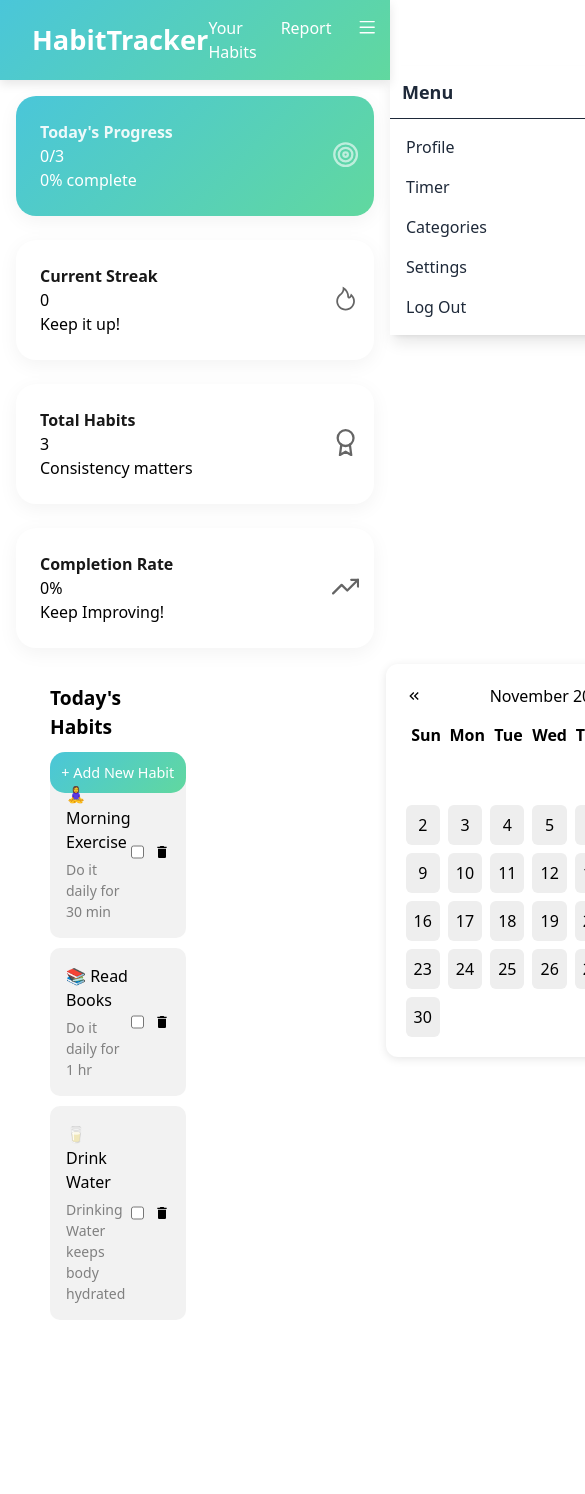
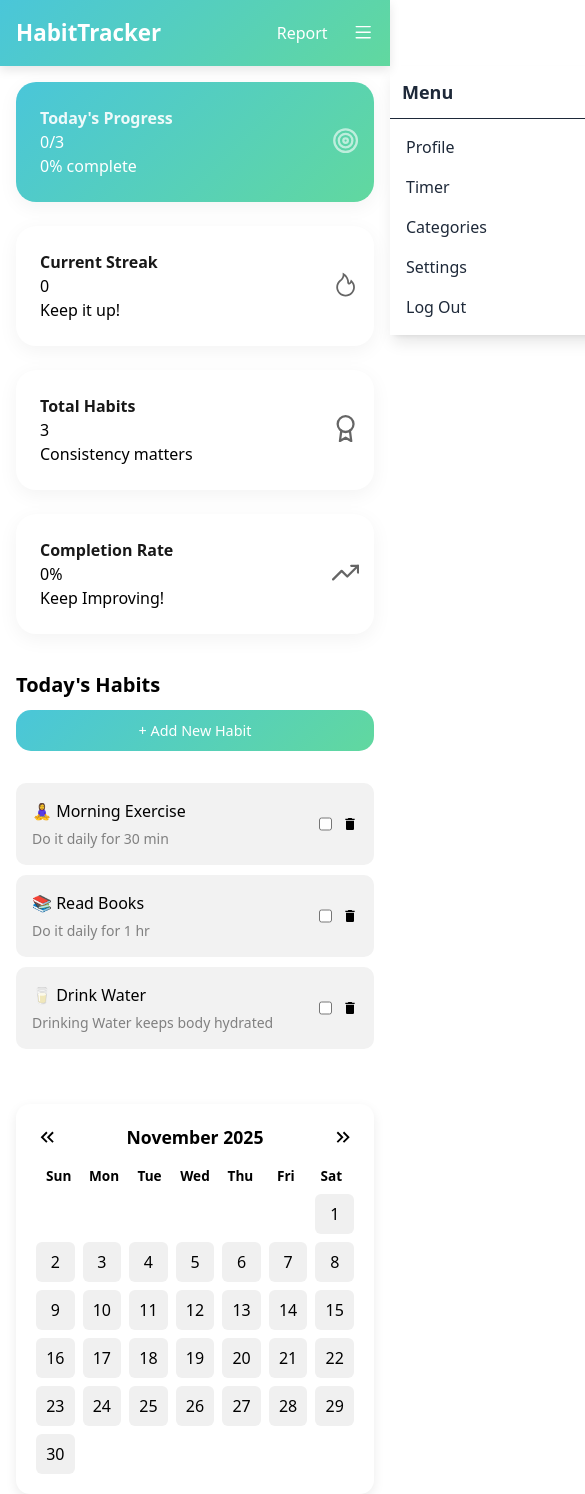
Before and after one commit to Ishagp/Habit_Tracker, a React (Vite) app: page / in a window 390 px wide. Shown: the top 1494 px of the page, 585 px wide, since content can reach past the window. Before the commit the page ends 1330 px from the top, so only its background shows below. Built offline with nearby package versions, Linux system fonts and the light colour scheme.

Commit message:
Responsive fixes and navbar update

```diff
--- a/src/components/Habitlist/Habitlist.jsx
+++ b/src/components/Habitlist/Habitlist.jsx
@@ -3,7 +3,6 @@ import styles from "./Habitlist.module.css";
 import MonthlyCalendar from "../MonthlyCalendar/MonthlyCalendar";
 import { MdDelete } from "react-icons/md";
 
-/* Date */
 const getTodayStr = () => new Date().toISOString().split("T")[0];
 
 const getYesterdayStr = () => {
@@ -12,7 +11,6 @@ const getYesterdayStr = () => {
     return d.toISOString().split("T")[0];
 };
 
-/*Streak*/
 const computeStreak = (dates) => {
     if (!dates || dates.length === 0) return 0;
 
@@ -42,7 +40,6 @@ const Habitlist = ({ habits, addHabit, deleteHabit }) => {
         "👨‍🎓", "✏️", "🔬", "😊", "🎨", "🎯", "🥛", "🌸"
     ];
 
-    /*Calendar + stats state */
     const [completedDates, setCompletedDates] = useState(() => {
         const stored = localStorage.getItem("calendarCompletedDates");
         return stored ? JSON.parse(stored) : [];
@@ -54,10 +51,7 @@ const Habitlist = ({ habits, addHabit, deleteHabit }) => {
     });
 
     useEffect(() => {
-        localStorage.setItem(
-            "calendarCompletedDates",
-            JSON.stringify(completedDates)
-        );
+        localStorage.setItem("calendarCompletedDates", JSON.stringify(completedDates));
     }, [completedDates]);
 
     useEffect(() => {
@@ -66,7 +60,6 @@ const Habitlist = ({ habits, addHabit, deleteHabit }) => {
 
     const todayStr = getTodayStr();
 
-    /* Toggle habit for TODAY */
     const handleToggleHabit = (habit) => {
         const isCompletedToday =
             habitStats[habit.id]?.completedDates?.includes(todayStr) || false;
@@ -86,18 +79,11 @@ const Habitlist = ({ habits, addHabit, deleteHabit }) => {
 
             if (newCompleted) {
                 completedDatesForHabit.push(todayStr);
-
-                const yesterdayStr = getYesterdayStr();
-                if (lastCompletedDate === yesterdayStr) {
-                    streak += 1;
-                } else {
-                    streak = 1;
-                }
+                if (lastCompletedDate === getYesterdayStr()) streak += 1;
+                else streak = 1;
                 lastCompletedDate = todayStr;
             } else {
-                completedDatesForHabit = completedDatesForHabit.filter(
-                    (d) => d !== todayStr
-                );
+                completedDatesForHabit = completedDatesForHabit.filter(d => d !== todayStr);
                 streak = computeStreak(completedDatesForHabit);
                 lastCompletedDate =
                     completedDatesForHabit[completedDatesForHabit.length - 1] || null;
@@ -113,21 +99,18 @@ const Habitlist = ({ habits, addHabit, deleteHabit }) => {
             };
         });
 
-        if (newCompleted) {
-            setCompletedDates((prev) =>
-                prev.includes(todayStr) ? prev : [...prev, todayStr]
-            );
-        } else {
-            setCompletedDates((prev) => prev.filter((d) => d !== todayStr));
-        }
+        setCompletedDates(prev =>
+            newCompleted
+                ? [...new Set([...prev, todayStr])]
+                : prev.filter(d => d !== todayStr)
+        );
     };
 
-    /* Add habit */
     const handleSubmit = () => {
-        if (newHabit.trim() === "") return;
+        if (!newHabit.trim()) return;
 
         addHabit({
-            title: selectedEmoji + " " + newHabit,
+            title: `${selectedEmoji} ${newHabit}`,
             description: newDescription,
         });
 
@@ -137,22 +120,18 @@ const Habitlist = ({ habits, addHabit, deleteHabit }) => {
         setShowModal(false);
     };
 
-
     return (
-        <div style={{ display: "flex", gap: "40px", alignItems: "flex-start" }}>
+        <div className={styles.wrapper}>
             <div className={styles.container}>
                 <div className={styles.title}>
                     <h1 className={styles.heading}>Today's Habits</h1>
-                    <button
-                        className={styles.add_btn}
-                        onClick={() => setShowModal(true)}
-                    >
+                    <button className={styles.add_btn} onClick={() => setShowModal(true)}>
                         + Add New Habit
                     </button>
                 </div>
 
                 <div style={{ marginTop: "2rem" }}>
-                    {habits.map((habit) => {
+                    {habits.map(habit => {
                         const isCompletedToday =
                             habitStats[habit.id]?.completedDates?.includes(todayStr) || false;
 
@@ -172,13 +151,7 @@ const Habitlist = ({ habits, addHabit, deleteHabit }) => {
                                 <div className={styles.HabitName}>
                                     <span>{habit.title}</span>
                                     {habit.description && (
-                                        <p
-                                            style={{
-                                                fontSize: "14px",
-                                                color: "gray",
-                                                marginTop: "5px",
-                                            }}
-                                        >
+                                        <p style={{ fontSize: "14px", color: "gray", marginTop: "5px" }}>
                                             {habit.description}
                                         </p>
                                     )}
@@ -190,14 +163,9 @@ const Habitlist = ({ habits, addHabit, deleteHabit }) => {
                                         checked={isCompletedToday}
                                         onChange={() => handleToggleHabit(habit)}
                                     />
-
                                     <button
-                                        style={{
-                                            border: "none",
-                                            background: "transparent",
-                                            cursor: "pointer",
-                                        }}
                                         onClick={() => deleteHabit(habit.id)}
+                                        style={{ border: "none", background: "transparent", cursor: "pointer" }}
                                     >
                                         <MdDelete />
                                     </button>
@@ -210,7 +178,6 @@ const Habitlist = ({ habits, addHabit, deleteHabit }) => {
 
             <MonthlyCalendar completedDates={completedDates} />
 
-            {/*Add Habit*/}
             {showModal && (
                 <div
                     style={{
@@ -223,17 +190,9 @@ const Habitlist = ({ habits, addHabit, deleteHabit }) => {
                         zIndex: 100,
                     }}
                 >
-                    <div
-                        style={{
-                            width: "350px",
-                            background: "white",
-                            padding: "20px",
-                            borderRadius: "15px",
-                        }}
-                    >
+                    <div style={{ width: "350px", background: "white", padding: "20px", borderRadius: "15px" }}>
                         <h2 style={{ textAlign: "center" }}>Add New Habit</h2>
 
-                        <p>Select Emoji:</p>
                         <div style={{ display: "flex", flexWrap: "wrap", gap: "10px" }}>
                             {emojiList.map((emoji, i) => (
                                 <span
@@ -244,8 +203,7 @@ const Habitlist = ({ habits, addHabit, deleteHabit }) => {
                                         padding: "8px",
                                         cursor: "pointer",
                                         borderRadius: "8px",
-                                        background:
-                                            selectedEmoji === emoji ? "#d1e7ff" : "#f2f2f2",
+                                        background: selectedEmoji === emoji ? "#d1e7ff" : "#f2f2f2",
                                     }}
                                 >
                                     {emoji}
@@ -254,28 +212,20 @@ const Habitlist = ({ habits, addHabit, deleteHabit }) => {
                         </div>
 
                         <input
-                            type="text"
-                            placeholder="Enter habit name"
                             value={newHabit}
                             onChange={(e) => setNewHabit(e.target.value)}
+                            placeholder="Enter habit name"
                             style={{ width: "100%", padding: "10px", marginTop: "10px" }}
                         />
 
                         <input
-                            type="text"
-                            placeholder="Enter description"
                             value={newDescription}
                             onChange={(e) => setNewDescription(e.target.value)}
+                            placeholder="Enter description"
                             style={{ width: "100%", padding: "10px", marginTop: "10px" }}
                         />
 
-                        <div
-                            style={{
-                                display: "flex",
-                                justifyContent: "space-between",
-                                marginTop: "20px",
-                            }}
-                        >
+                        <div style={{ display: "flex", justifyContent: "space-between", marginTop: "20px" }}>
                             <button className={styles.cancelbtn} onClick={() => setShowModal(false)}>Cancel</button>
                             <button className={styles.addbtn} onClick={handleSubmit}>Add Habit</button>
                         </div>
--- a/src/components/Habitlist/Habitlist.module.css
+++ b/src/components/Habitlist/Habitlist.module.css
@@ -1,6 +1,12 @@
+.wrapper {
+    display: flex;
+    gap: 40px;
+    padding: 0 3rem;
+    align-items: flex-start;
+}
+
 .container {
-    width: 50%;
-    margin-left: 50px;
+    flex: 1;
 }
 
 .title {
@@ -8,13 +14,10 @@
     justify-content: space-between;
     align-items: center;
     margin-top: 20px;
-    height: 50px;
-    /* font-weight: 800; */
 }
 
 .HabitName span {
     font-weight: 500;
-
 }
 
 .heading {
@@ -35,7 +38,6 @@
     background: linear-gradient(135deg, #4bb6c6, #5fb68c);
 }
 
-
 .cancelbtn {
     background-color: #ccc;
     border: none;
@@ -53,26 +55,23 @@
     cursor: pointer;
 }
 
-/* Tablets */
-@media (max-width: 992px) {
-    .container {
-        width: 70%;
-    }
-
-    .heading {
-        font-size: 1.3rem;
-    }
-
-    .add_btn {
-        padding: 8px 18px;
-        font-size: 0.95rem;
+@media (max-width: 1024px) {
+    .wrapper {
+        padding: 0 1.5rem;
+        gap: 30px;
     }
 }
 
-/* Mobiles*/
 @media (max-width: 768px) {
+    .wrapper {
+        flex-direction: column;
+        padding: 0 1rem;
+        gap: 25px;
+    }
+
     .container {
-        width: 90%;
+        max-width: 100%;
+        width: 100%;
     }
 
     .title {
@@ -87,14 +86,13 @@
     }
 }
 
-/* Small mobiles*/
 @media (max-width: 480px) {
     .heading {
-        font-size: 1.2rem;
+        font-size: 1.25rem;
     }
 
     .add_btn {
+        font-size: 0.9rem;
         padding: 10px;
-        font-size: 0.9rem;
     }
 }
--- a/src/components/MonthlyCalendar/MonthlyCalendar.jsx
+++ b/src/components/MonthlyCalendar/MonthlyCalendar.jsx
@@ -1,6 +1,6 @@
-import { useState, useEffect } from "react";
-import { MdOutlineKeyboardDoubleArrowLeft } from "react-icons/md";
-import { MdOutlineKeyboardDoubleArrowRight } from "react-icons/md";
+import { useState } from "react";
+import styles from "./MonthlyCalendar.module.css";
+import { MdOutlineKeyboardDoubleArrowLeft, MdOutlineKeyboardDoubleArrowRight } from "react-icons/md";
 
 const MonthlyCalendar = ({ completedDates }) => {
     const [currentDate, setCurrentDate] = useState(new Date());
@@ -24,69 +24,34 @@ const MonthlyCalendar = ({ completedDates }) => {
     };
 
     return (
-        <div style={{
-            width: "350px",
-            padding: "20px",
-            borderRadius: "12px",
-            background: "#ffffff",
-            boxShadow: "0 2px 10px rgba(0,0,0,0.1)",
-            marginLeft: "160px",
-            height: ""
-        }}>
-
-            <div style={{
-                display: "flex",
-                justifyContent: "space-between",
-                alignItems: "center",
-                marginBottom: "15px"
-            }}>
-                <button style={{
-                    height: "20px"
-                }}
-                    onClick={prevMonth}> <MdOutlineKeyboardDoubleArrowLeft /></button>
-                <h3>{currentDate.toLocaleString('default', { month: 'long' })} {year}</h3>
+        <div className={styles.calendar}>
+            <div className={styles.header}>
+                <button onClick={prevMonth}><MdOutlineKeyboardDoubleArrowLeft /></button>
+                <h3>
+                    {currentDate.toLocaleString("default", { month: "long" })} {year}
+                </h3>
                 <button onClick={nextMonth}><MdOutlineKeyboardDoubleArrowRight /></button>
             </div>
 
-            <div style={{
-                display: "grid",
-                gridTemplateColumns: "repeat(7, 1fr)",
-                textAlign: "center",
-                fontWeight: "bold",
-                marginBottom: "10px"
-            }}>
+            <div className={styles.weekdays}>
                 <div>Sun</div><div>Mon</div><div>Tue</div><div>Wed</div>
                 <div>Thu</div><div>Fri</div><div>Sat</div>
             </div>
 
-            <div style={{
-                display: "grid",
-                gridTemplateColumns: "repeat(7, 1fr)",
-                textAlign: "center",
-                gap: "8px"
-            }}>
-
+            <div className={styles.days}>
                 {Array(firstDay).fill(null).map((_, i) => (
-                    <div key={"empty-" + i}></div>
+                    <div key={i}></div>
                 ))}
 
                 {Array.from({ length: daysInMonth }, (_, i) => {
                     const day = i + 1;
                     const dateStr = formatDate(day);
-
                     const isCompleted = completedDates.includes(dateStr);
 
                     return (
                         <div
                             key={day}
-                            style={{
-                                padding: "8px",
-                                borderRadius: "6px",
-                                background: isCompleted ? "#61d89f" : "#eee",
-                                color: isCompleted ? "white" : "black",
-                                cursor: "pointer",
-                                fontWeight: "500"
-                            }}
+                            className={`${styles.day} ${isCompleted ? styles.completed : ""}`}
                         >
                             {day}
                         </div>
--- /dev/null
+++ b/src/components/MonthlyCalendar/MonthlyCalendar.module.css
@@ -0,0 +1,64 @@
+.calendar {
+    width: 100%;
+    max-width: 360px;
+    padding: 20px;
+    border-radius: 14px;
+    background: white;
+    box-shadow: 0 4px 12px rgba(0, 0, 0, 0.08);
+    margin-left: 160px;
+}
+
+.header {
+    display: flex;
+    justify-content: space-between;
+    align-items: center;
+    margin-bottom: 15px;
+}
+
+.header h3 {
+    font-size: 1.1rem;
+    font-weight: 600;
+}
+
+.header button {
+    background: none;
+    border: none;
+    font-size: 1.4rem;
+    cursor: pointer;
+}
+
+.weekdays {
+    display: grid;
+    grid-template-columns: repeat(7, 1fr);
+    text-align: center;
+    font-weight: 600;
+    margin-bottom: 8px;
+    font-size: 0.85rem;
+}
+
+.days {
+    display: grid;
+    grid-template-columns: repeat(7, 1fr);
+    gap: 8px;
+    text-align: center;
+}
+
+.day {
+    padding: 8px 0;
+    border-radius: 6px;
+    background: #f0f0f0;
+    font-weight: 500;
+}
+
+.completed {
+    background: #61d89f;
+    color: white;
+}
+
+@media (max-width: 768px) {
+    .calendar {
+        max-width: 100%;
+        margin-top: 20px;
+        margin-left: 0px;
+    }
+}
--- a/src/components/Navigation/Navigation.module.css
+++ b/src/components/Navigation/Navigation.module.css
@@ -23,11 +23,29 @@
     cursor: pointer;
 }
 
-.link:hover{
+.link:hover {
     color: #bfdbfe;
     cursor: pointer;
 }
 
-.lists{
+.lists {
     font-size: 1.4rem;
 }
+
+@media (max-width: 768px) {
+    .navbar {
+        padding: 1rem;
+    }
+
+    .title {
+        font-size: 1.4rem;
+    }
+
+    .links li:first-child {
+        display: none;
+    }
+
+    .lists {
+        display: block;
+    }
+}
```
